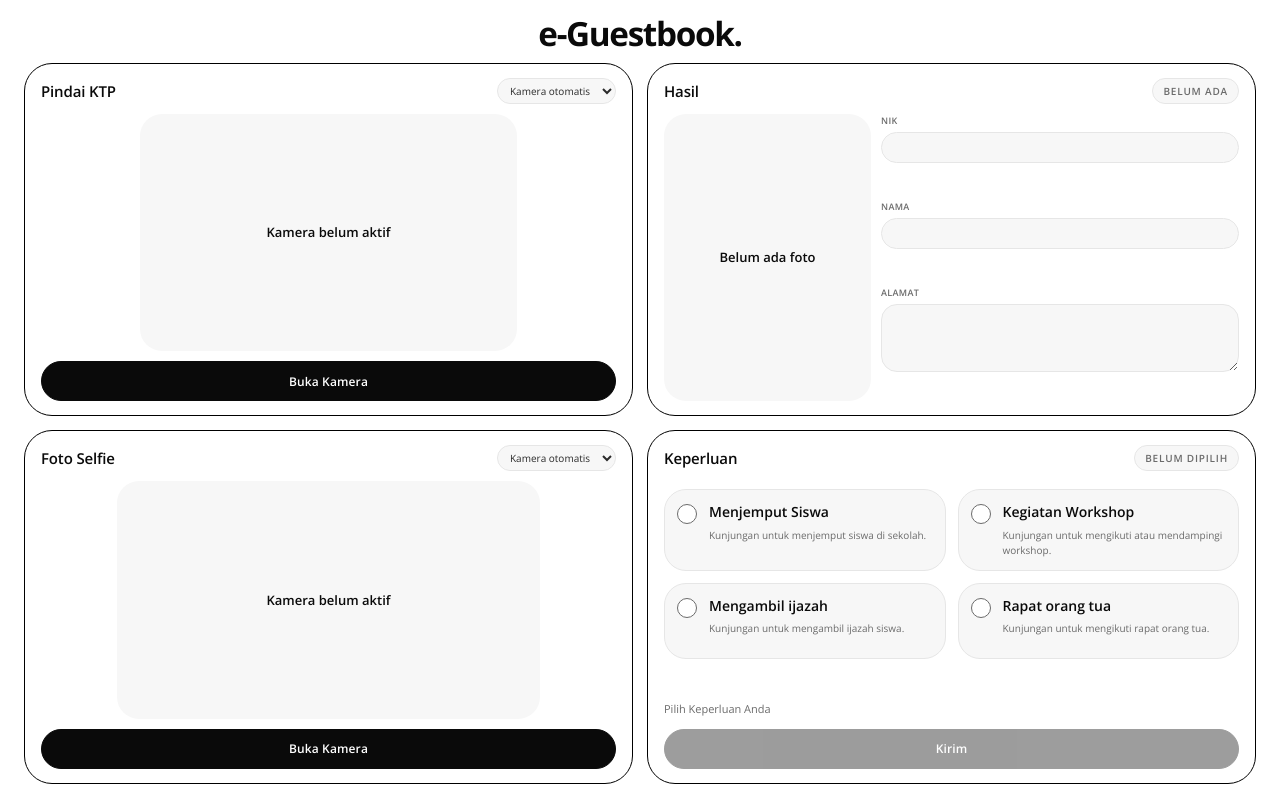
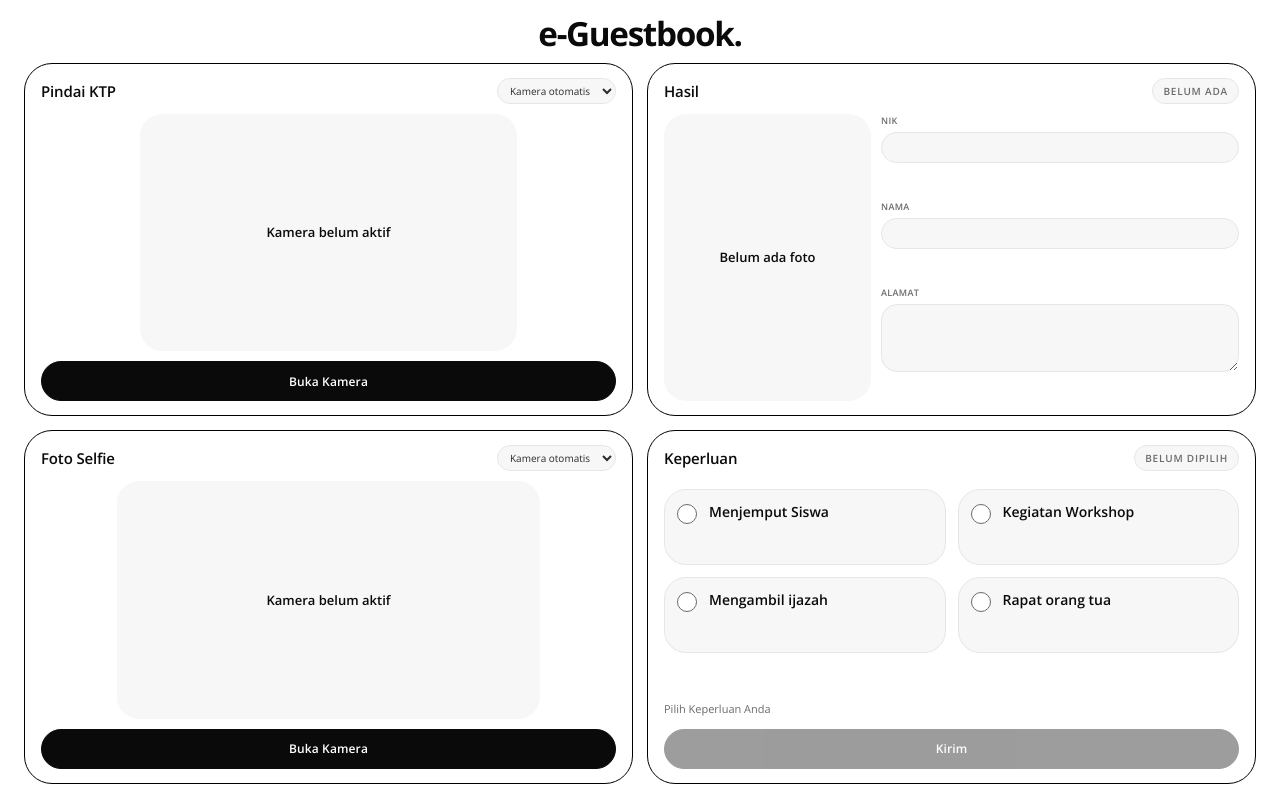
Before and after one commit to HilmiZul/eguestbook, a Vue app: page / in a window 1280 px wide. Built offline with nearby package versions, Linux system fonts and the light colour scheme.

Commit message:
Fix: menyesuaikan tampilan keperluan dan memperbarui TASKS

```diff
--- a/src/components/KeperluanPanel.vue
+++ b/src/components/KeperluanPanel.vue
@@ -82,9 +82,6 @@ function selectOption(value) {
 
         <span class="keperluan-option__body">
           <span class="keperluan-option__title">{{ option.value }}</span>
-          <span v-if="!embedded" class="keperluan-option__description">
-            {{ option.description }}
-          </span>
         </span>
       </label>
     </div>
@@ -183,14 +180,9 @@ function selectOption(value) {
 
 .keperluan-option:hover {
   border-color: var(--color-ink);
-  transform: translateY(-1px);
+  /* transform: translateY(-1px); */
 }
 
-/* Fokus keyboard mengikuti seluruh kartu, bukan hanya input tersembunyi */
-.keperluan-option:focus-within {
-  outline: 2px solid var(--color-ink);
-  outline-offset: 3px;
-}
 
 /* Opsi terpilih memakai latar hitam agar kontras dan mudah dikenali */
 .keperluan-option--selected {
```
Also changed, not shown: 1 other file (tests, documents, lock files or other folders).
